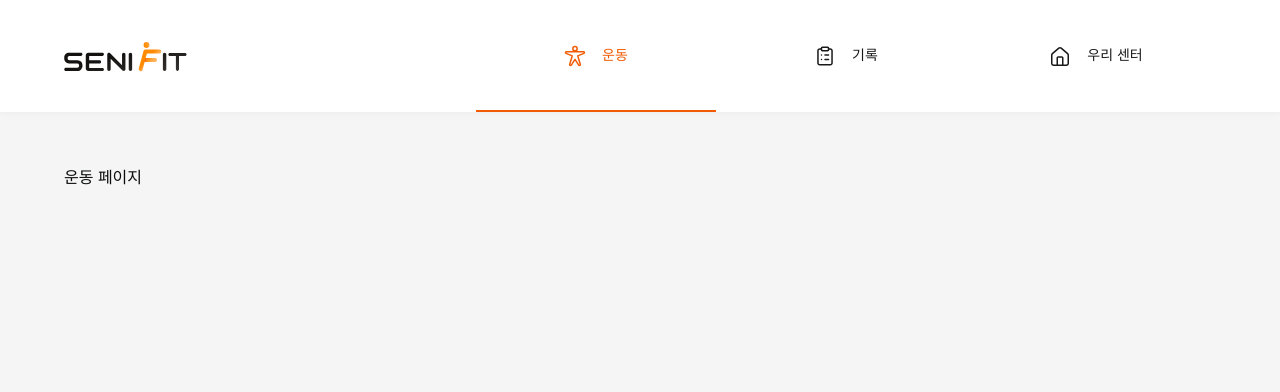
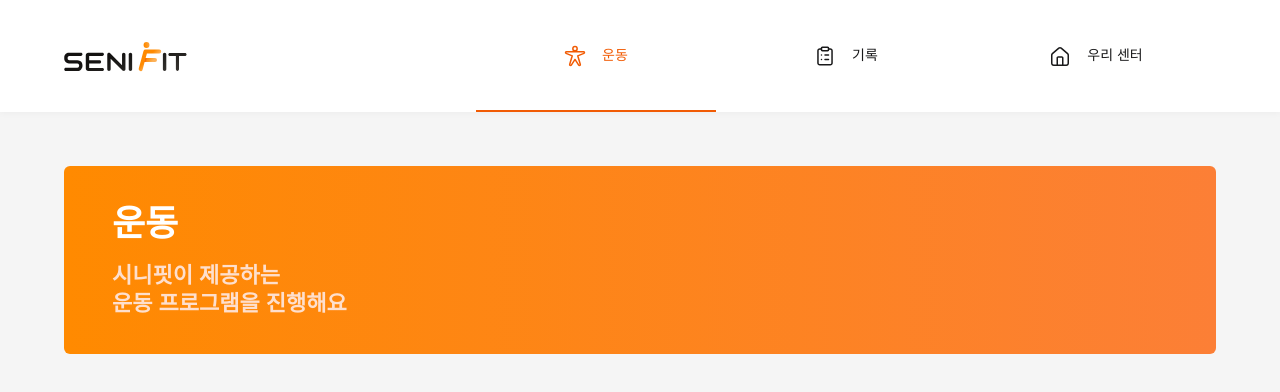
Before and after one commit to Team-Senifit/Web, a Next.js app: page / in a window 1280 px wide. Shown: the top 392 px of the page. Built offline with nearby package versions, Linux system fonts and the light colour scheme; a web font is replaced by a local one.

Commit message:
Feat: 운동 페이지 page info card 구현

```diff
--- a/src/app/(with-container)/page.tsx
+++ b/src/app/(with-container)/page.tsx
@@ -1,7 +1,16 @@
+import { Stack } from "@mui/material";
 import React from "react";
+import ExercisePageInfoCard from "./panel/ExercisePageInfoCard";
 
 const Page = () => {
-  return <div>{"운동 페이지"}</div>;
+  return (
+    <Stack>
+      <ExercisePageInfoCard
+        title={"운동"}
+        description={"시니핏이 제공하는\n운동 프로그램을 진행해요"}
+      />
+    </Stack>
+  );
 };
 
 export default Page;
--- /dev/null
+++ b/src/app/(with-container)/panel/ExercisePageInfoCard.tsx
@@ -0,0 +1,49 @@
+"use client";
+
+import useMedia from "@/hooks/useMedia";
+import { Stack, Typography } from "@mui/material";
+import React from "react";
+
+interface IExercisePageInfoCardProps {
+  title: string;
+  description: string;
+}
+
+const ExercisePageInfoCard = ({
+  title,
+  description,
+}: IExercisePageInfoCardProps) => {
+  const { isPhone, isDesktop } = useMedia();
+
+  return (
+    <Stack
+      spacing={2}
+      sx={{
+        borderRadius: [0, 1.5],
+        px: [3, 6],
+        py: [3, 4.5],
+        background: "linear-gradient(270deg, #FC7F36 0%, #FF8A00 100%)",
+      }}
+    >
+      <Typography
+        variant={isPhone ? "Headline1" : "Title1"}
+        sx={{
+          color: (t) => t.palette.static.white,
+        }}
+      >
+        {title}
+      </Typography>
+      <Typography
+        variant={isDesktop ? "Heading1" : "Headline1"}
+        sx={{
+          color: (t) => t.palette.primaryVariants.disabled,
+          whiteSpace: "pre-line",
+        }}
+      >
+        {description}
+      </Typography>
+    </Stack>
+  );
+};
+
+export default ExercisePageInfoCard;
```
Also changed, not shown: src/components/Tag.tsx (added, +8 -0 lines).
